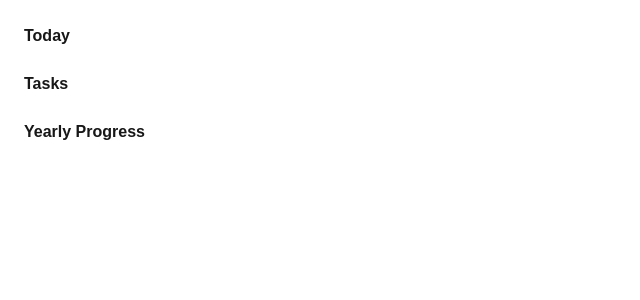
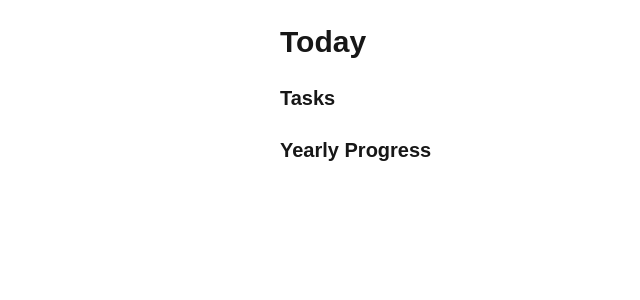
Before and after one commit to tltnsk/productivity-plus, a Next.js app: page / in a window 1280 px wide. Shown: the top 300 px of the page, without its empty margins (0-640 px from the left). Built offline with nearby package versions, Linux system fonts and the light colour scheme.

Commit message:
Add TaskList component

```diff
--- a/src/app/page.tsx
+++ b/src/app/page.tsx
@@ -1,14 +1,14 @@
 export default function Home() {
   return (
-    <main className="p-6 max-w-3x1 mx-auto">
-      <h1 className="text-3xI font-bold">Today</h1>
+    <main className="p-6 max-w-3xl mx-auto">
+      <h1 className="text-3xl font-bold">Today</h1>
 
       <section className="mt-6">
-        <h2 className="text-xI font-semibold">Tasks</h2>
+        <h2 className="text-xl font-semibold">Tasks</h2>
       </section>
 
       <section className="mt-6">
-        <h2 className="text-xI font-semibold">Yearly Progress</h2>
+        <h2 className="text-xl font-semibold">Yearly Progress</h2>
       </section>
     </main>
   );
--- /dev/null
+++ b/src/components/TaskList.tsx
@@ -0,0 +1,18 @@
+import { Task } from "@/lib/types";
+
+// Accept Task[] as props
+// Render task description in a list
+
+type TaskListProps = {
+  tasks: Task[];
+};
+
+export default function TaskList({ tasks }: TaskListProps) {
+  return (
+    <ul>
+      {tasks.map((task) => (
+        <li key={task.id}>{task.description}</li>
+      ))}
+    </ul>
+  );
+}
```
